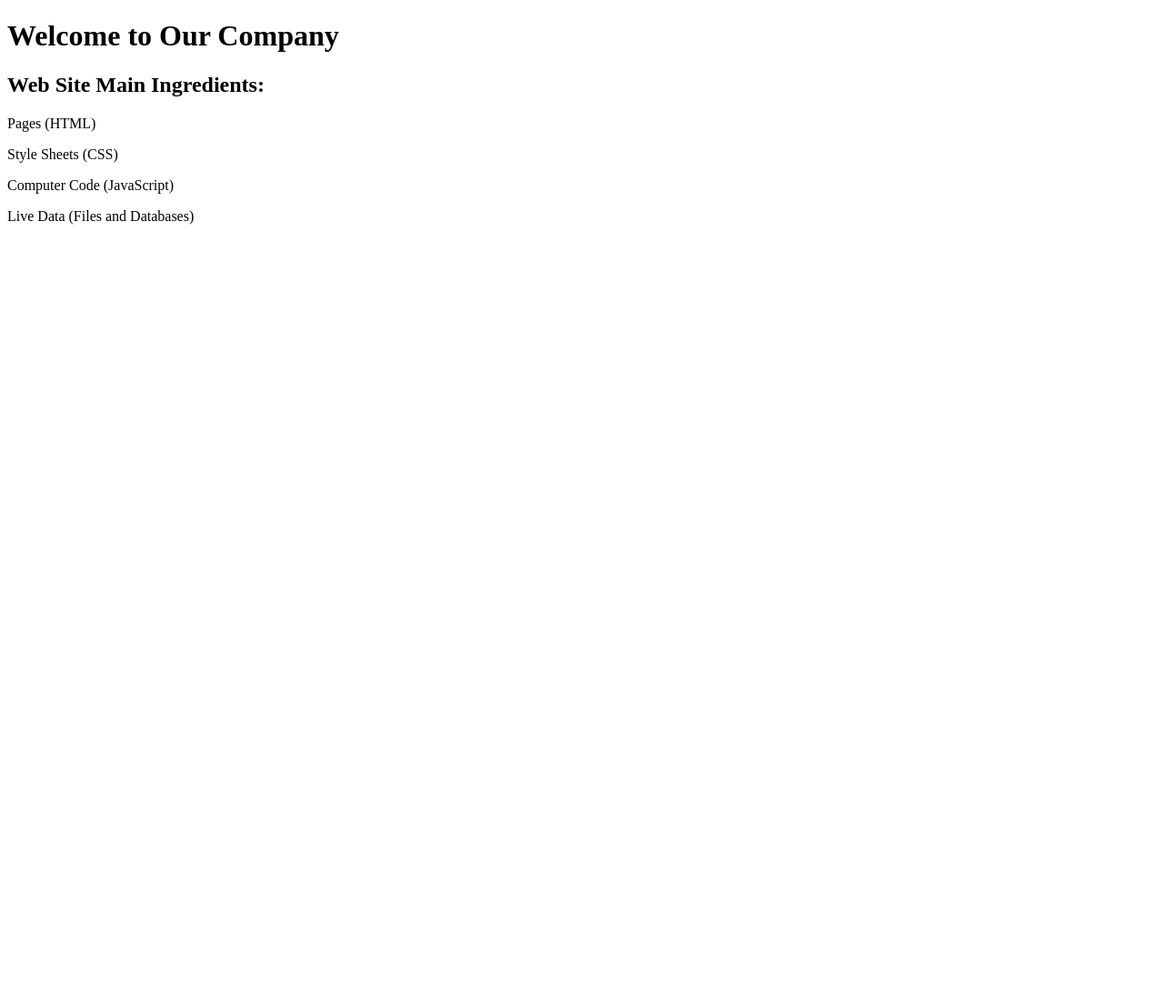
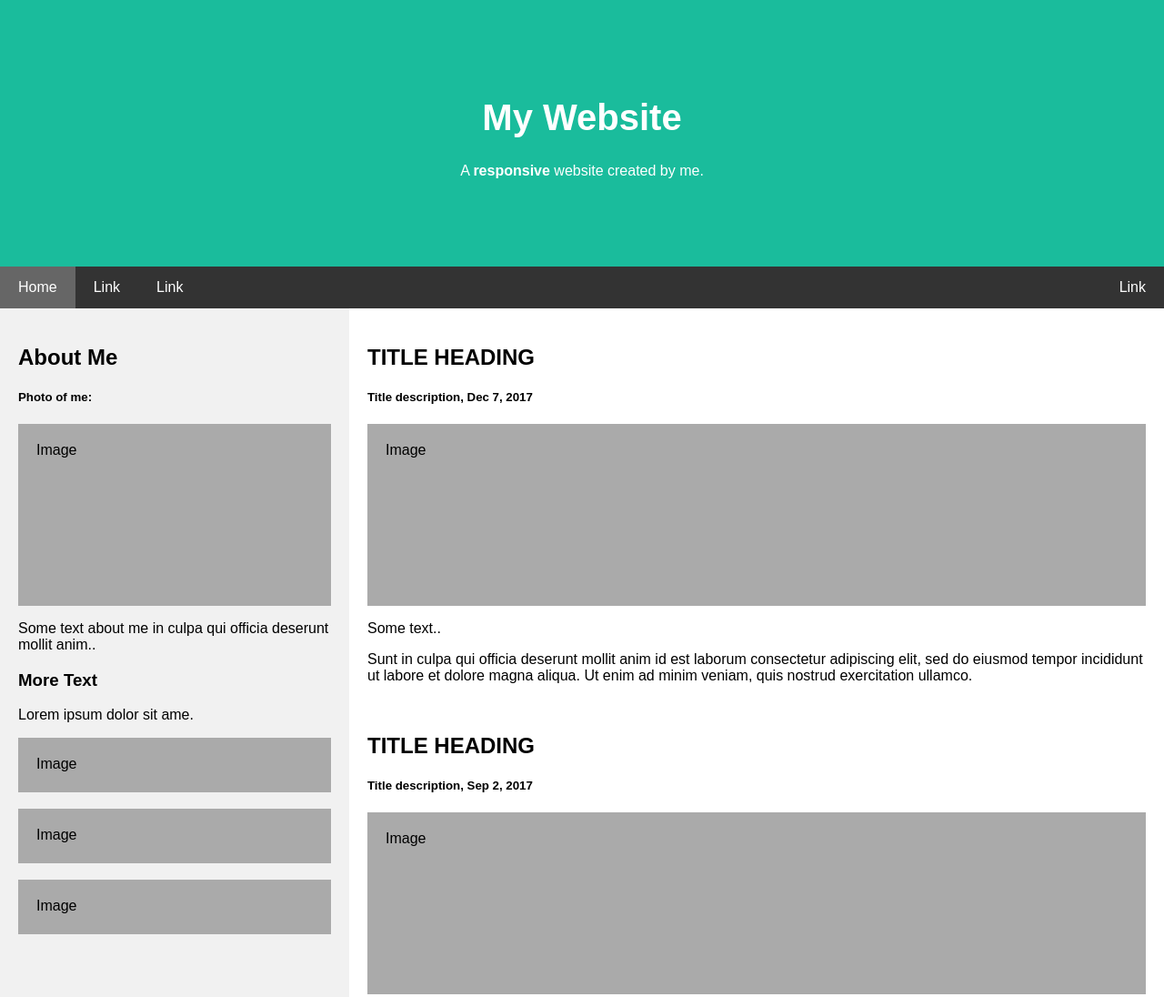
Before and after one commit to MDeepthiS/MyPage, a plain HTML site: page index.html in a window 1280 px wide. Shown: the top 1096 px of the page at 91% size. Before the commit the page ends 800 px from the top, so only its background shows below. Drawn offline with Linux system fonts and the light colour scheme.

Commit message:
index.html

```diff
--- a/index.html
+++ b/index.html
@@ -1,20 +1,169 @@
 <!DOCTYPE html>
-<html>
+<html lang="en">
+<head>
+<title>Page Title</title>
+<meta charset="UTF-8">
+<meta name="viewport" content="width=device-width, initial-scale=1">
+<style>
+* {
+  box-sizing: border-box;
+}
 
-<head>
-  <title>Our Company</title>
+/* Style the body */
+body {
+  font-family: Arial, Helvetica, sans-serif;
+  margin: 0;
+}
+
+/* Header/logo Title */
+.header {
+  padding: 80px;
+  text-align: center;
+  background: #1abc9c;
+  color: white;
+}
+
+/* Increase the font size of the heading */
+.header h1 {
+  font-size: 40px;
+}
+
+/* Sticky navbar - toggles between relative and fixed, depending on the scroll position. It is positioned relative until a given offset position is met in the viewport - then it "sticks" in place (like position:fixed). The sticky value is not supported in IE or Edge 15 and earlier versions. However, for these versions the navbar will inherit default position */
+.navbar {
+  overflow: hidden;
+  background-color: #333;
+  position: sticky;
+  position: -webkit-sticky;
+  top: 0;
+}
+
+/* Style the navigation bar links */
+.navbar a {
+  float: left;
+  display: block;
+  color: white;
+  text-align: center;
+  padding: 14px 20px;
+  text-decoration: none;
+}
+
+
+/* Right-aligned link */
+.navbar a.right {
+  float: right;
+}
+
+/* Change color on hover */
+.navbar a:hover {
+  background-color: #ddd;
+  color: black;
+}
+
+/* Active/current link */
+.navbar a.active {
+  background-color: #666;
+  color: white;
+}
+
+/* Column container */
+.row {
+  display: -ms-flexbox; /* IE10 */
+  display: flex;
+  -ms-flex-wrap: wrap; /* IE10 */
+  flex-wrap: wrap;
+}
+
+/* Create two unequal columns that sits next to each other */
+/* Sidebar/left column */
+.side {
+  -ms-flex: 30%; /* IE10 */
+  flex: 30%;
+  background-color: #f1f1f1;
+  padding: 20px;
+}
+
+/* Main column */
+.main {
+  -ms-flex: 70%; /* IE10 */
+  flex: 70%;
+  background-color: white;
+  padding: 20px;
+}
+
+/* Fake image, just for this example */
+.fakeimg {
+  background-color: #aaa;
+  width: 100%;
+  padding: 20px;
+}
+
+/* Footer */
+.footer {
+  padding: 20px;
+  text-align: center;
+  background: #ddd;
+}
+
+/* Responsive layout - when the screen is less than 700px wide, make the two columns stack on top of each other instead of next to each other */
+@media screen and (max-width: 700px) {
+  .row {
+    flex-direction: column;
+  }
+}
+
+/* Responsive layout - when the screen is less than 400px wide, make the navigation links stack on top of each other instead of next to each other */
+@media screen and (max-width: 400px) {
+  .navbar a {
+    float: none;
+    width: 100%;
+  }
+}
+</style>
 </head>
-
 <body>
 
-  <h1>Welcome to Our Company</h1>
-  <h2>Web Site Main Ingredients:</h2>
+<div class="header">
+  <h1>My Website</h1>
+  <p>A <b>responsive</b> website created by me.</p>
+</div>
 
-  <p>Pages (HTML)</p>
-  <p>Style Sheets (CSS)</p>
-  <p>Computer Code (JavaScript)</p>
-  <p>Live Data (Files and Databases)</p>
+<div class="navbar">
+  <a href="#" class="active">Home</a>
+  <a href="#">Link</a>
+  <a href="#">Link</a>
+  <a href="#" class="right">Link</a>
+</div>
+
+<div class="row">
+  <div class="side">
+    <h2>About Me</h2>
+    <h5>Photo of me:</h5>
+    <div class="fakeimg" style="height:200px;">Image</div>
+    <p>Some text about me in culpa qui officia deserunt mollit anim..</p>
+    <h3>More Text</h3>
+    <p>Lorem ipsum dolor sit ame.</p>
+    <div class="fakeimg" style="height:60px;">Image</div><br>
+    <div class="fakeimg" style="height:60px;">Image</div><br>
+    <div class="fakeimg" style="height:60px;">Image</div>
+  </div>
+  <div class="main">
+    <h2>TITLE HEADING</h2>
+    <h5>Title description, Dec 7, 2017</h5>
+    <div class="fakeimg" style="height:200px;">Image</div>
+    <p>Some text..</p>
+    <p>Sunt in culpa qui officia deserunt mollit anim id est laborum consectetur adipiscing elit, sed do eiusmod tempor incididunt ut labore et dolore magna aliqua. Ut enim ad minim veniam, quis nostrud exercitation ullamco.</p>
+    <br>
+    <h2>TITLE HEADING</h2>
+    <h5>Title description, Sep 2, 2017</h5>
+    <div class="fakeimg" style="height:200px;">Image</div>
+    <p>Some text..</p>
+    <p>Sunt in culpa qui officia deserunt mollit anim id est laborum consectetur adipiscing elit, sed do eiusmod tempor incididunt ut labore et dolore magna aliqua. Ut enim ad minim veniam, quis nostrud exercitation ullamco.</p>
+  </div>
+</div>
+
+<div class="footer">
+  <h2>Footer</h2>
+</div>
 
 </body>
-
 </html>
```
